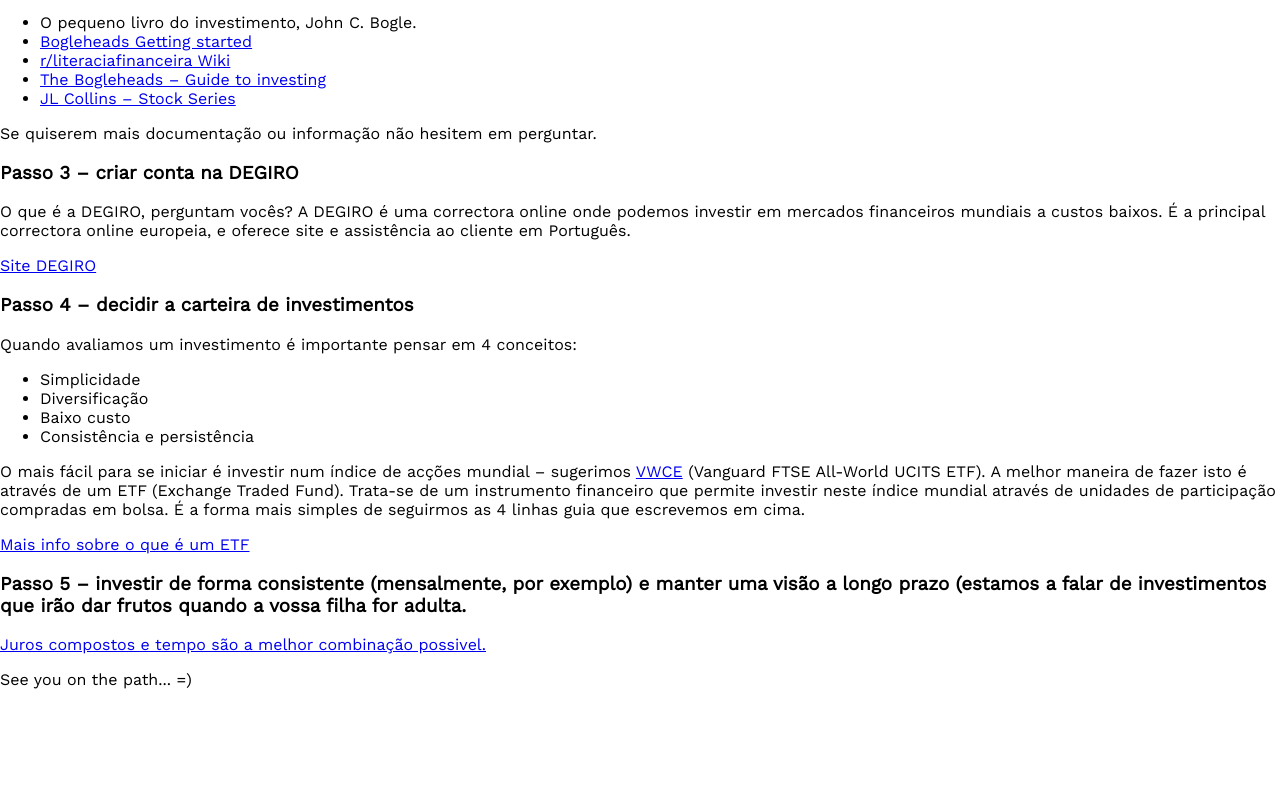
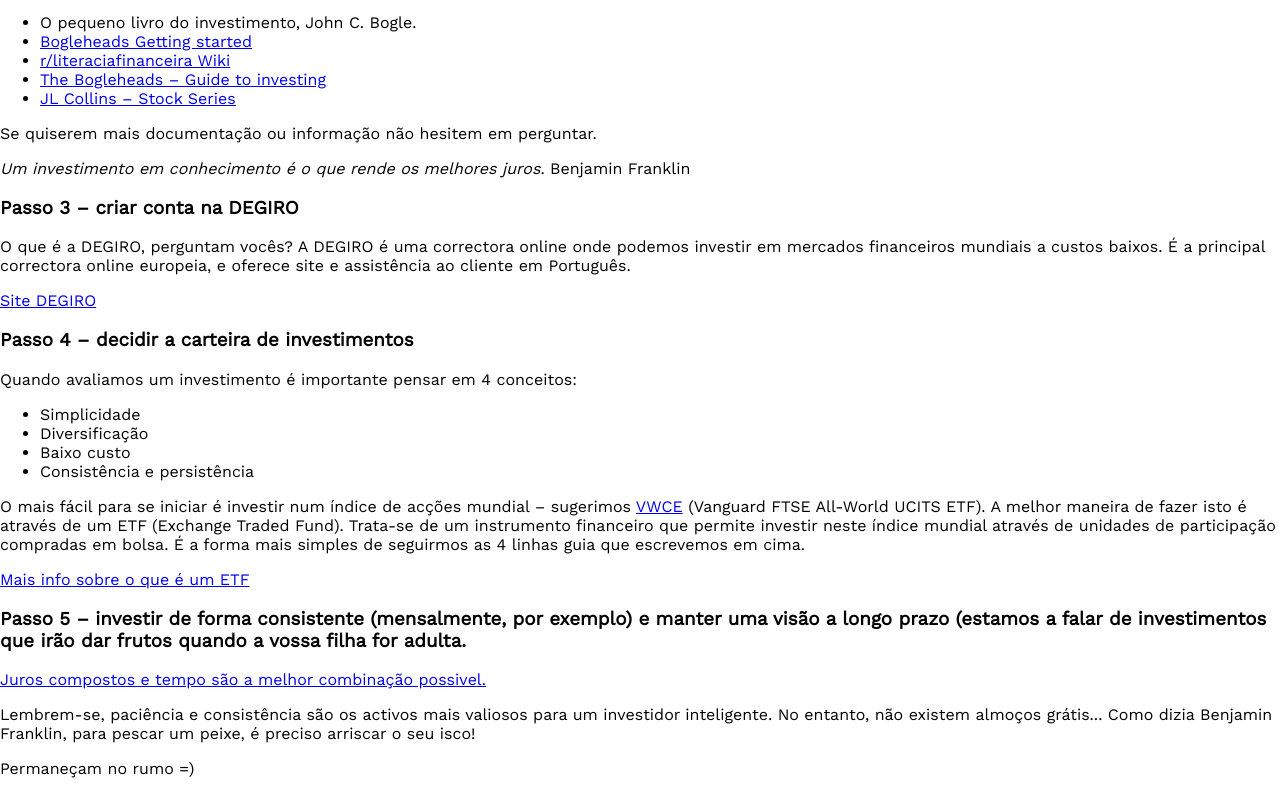
Before and after one commit to vidigaljoao/babies2021, a plain HTML site: page index.html in a window 1280 px wide. Shown: the part 435-1229 px from the top of the page. Before the commit the page ends 1140 px from the top, so only its background shows below. Drawn offline with nearby package versions, Linux system fonts and the light colour scheme.

Commit message:
Update index.html

```diff
--- a/index.html
+++ b/index.html
@@ -32,6 +32,7 @@
       <li><a href="https://jlcollinsnh.com/stock-series/">JL Collins  – Stock Series</a></li>
     </ul>
     <p>Se quiserem mais documentação ou informação não hesitem em perguntar.</p>
+    <p><i>Um investimento em conhecimento é o que rende os melhores juros.</i> Benjamin Franklin</p>
 
     <h3>Passo 3 – criar conta na DEGIRO</h3>
     <p>O que é a DEGIRO, perguntam vocês? A DEGIRO é uma correctora online onde podemos investir em mercados financeiros mundiais a custos baixos. É a principal correctora online europeia, e oferece site e assistência ao cliente em Português.</p>
@@ -51,7 +52,9 @@
     <h3>Passo 5 – investir de forma consistente (mensalmente, por exemplo) e manter uma visão a longo prazo (estamos a falar de investimentos que irão dar frutos quando a vossa filha for adulta.</h3>
     <a href="https://www.fool.com/how-to-invest/thirteen-steps/step-1-change-your-life-with-one-calculation.aspx">Juros compostos e tempo são a melhor combinação possivel.</a>
 
-    <p>See you on the path... =)</p>
+    <p>Lembrem-se, paciência e consistência são os activos mais valiosos para um investidor inteligente. No entanto, não existem almoços grátis... Como dizia Benjamin Franklin, para pescar um peixe, é preciso arriscar o seu isco!<p>
+
+    <p>Permaneçam no rumo =)</p>
   </div>
 
 
```
